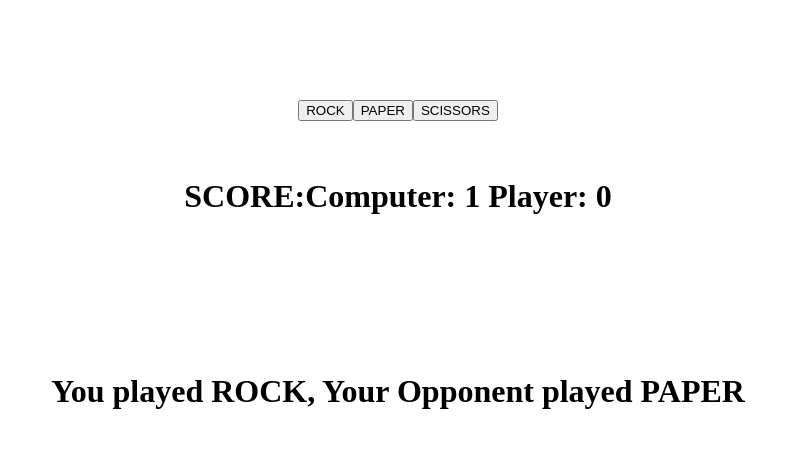
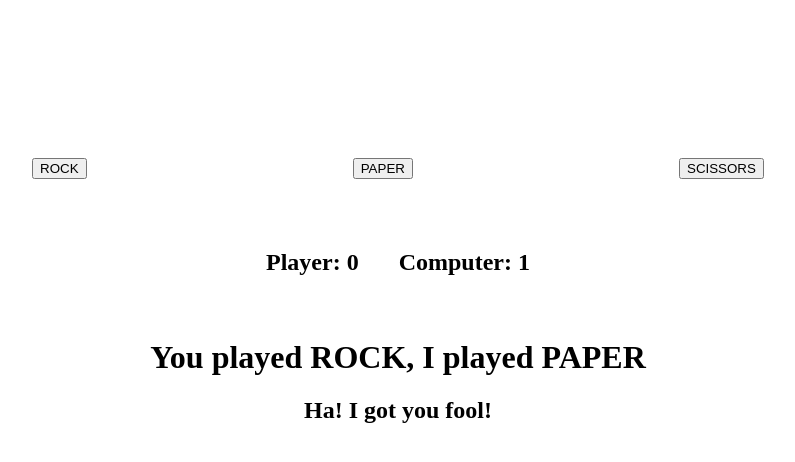
Before and after one commit to orangejamface/rockpaperscissors, a plain HTML site: page rps.html in a window 1280 px wide. Both pictures are taken after a click on the button "ROCK". Shown: the whole page, without its empty margins (242-1037 px from the left). Drawn offline with Linux system fonts and the light colour scheme.

Commit message:
made some formatting changes, added new css, got it ready for further styling and animation

```diff
--- a/java.js
+++ b/java.js
@@ -9,9 +9,11 @@
     return num;
 }
 
-const score = document.querySelector('.score');
+const playScore = document.querySelector('.playScore');
+const comScore = document.querySelector('.comScore');
 const end = document.querySelector('.end');
 const lastPlay = document.querySelector('.lastPlay');
+const message = document.querySelector('.message');
 
 
 const choice = document.querySelectorAll('#selection');
@@ -35,10 +37,11 @@ newGame.addEventListener('click', resetGame); //when new game button is clicked,
 function resetGame() {
     newGame.style.cssText = 'display: none;';
     gameBtns.style.cssText = 'display: flex;';
-    score.textContent = `Computer: ${cScore}
-    Player:  ${pScore}`;
+    playScore.textContent = `Player:  ${pScore}`;
+    comScore.textContent = `Computer:  ${pScore}`;
     end.textContent = '';
     lastPlay.textContent = '';
+    message.textContent = '';
 }
 
 function playRound() {
@@ -57,40 +60,42 @@ function playRound() {
     if  ((playerSelection === 'ROCK' && computerSelection === 'ROCK') ||
         (playerSelection === 'PAPER' && computerSelection === 'PAPER') ||
         (playerSelection === 'SCISSORS' && computerSelection === 'SCISSORS')) {
-    result = 'Its a Draw';
+    result = 'Its a Draw!';
     }
     else if ((playerSelection === 'ROCK' && computerSelection === 'PAPER') ||
             (playerSelection === 'PAPER' && computerSelection === 'SCISSORS') ||
             (playerSelection === 'SCISSORS' && computerSelection === 'ROCK')) {
-    result = 'You Loose!';
+    result = 'Ha! I got you fool!';
     ++cScore;
     }
     else if ((playerSelection === 'ROCK' && computerSelection === 'SCISSORS') ||
         (playerSelection === 'PAPER' && computerSelection === 'ROCK') ||
         (playerSelection === 'SCISSORS' && computerSelection === 'PAPER')) {
-    result = 'You Win!';
+    result = 'You got me there...';
     ++pScore;
     }
     else {
     result = 'invalid entry';
     }
     console.log(result);
-    console.log(`Computer: ${cScore} , Player:  ${pScore}`);
-    score.textContent = ` Computer: ${cScore}
-    Player:  ${pScore}`;
+    console.log(`Player:  ${pScore}`);
+
+    playScore.textContent = `Player:  ${pScore}`;
+    comScore.textContent = `Computer: ${cScore}`;
     lastPlay.textContent = `You played ${playerSelection},
-    Your Opponent played ${computerSelection}`;
+    I played ${computerSelection}`;
+    message.textContent = result;
 
 
     if (cScore === 5){
-        console.log('GAME OVER MAN')
-        end.textContent = 'GAME OVER MAN'
+        console.log('GAME OVER')
+        end.textContent = 'GAME OVER!  Better luck nect time'
         resetButton();
     }
 
     if (pScore === 5 ) {
         console.log('YOU HAVE DEFEATED ME.....WWAAAAAAAaaaaaaa')
-        end.textContent = 'YOU HAVE DEFEATED ME'
+        end.textContent = 'YOU HAVE DEFEATED ME!'
         resetButton();
     }
 
--- a/rps.html
+++ b/rps.html
@@ -7,30 +7,34 @@
     <title>Document</title>
     <link rel="stylesheet" href="style.css">
 </head>
+<body>
+
+<div class="topSpace"></div>
+
 <div class="gameButtons">
     <button id="selection" class="rock">ROCK</button>
     <button id="selection" class="paper">PAPER</button>
     <button id="selection" class="scissors">SCISSORS</button>
 </div>
 
-<br><br>
-
-<div class="scoreboard">
-    <h1>SCORE: </h1>
-    <h1 class="score"></h1>
-</div>
-
-<h1 class="end"></h1>
 <div class="pressToReset">
     <button class="newGame">PLAY AGAIN?</button>
 </div>
 
-<br><br><br><br>
 
+
+<div class="scoreboard">
+    <!-- <h2>SCORE: </h2> -->
+    <h2 class="playScore"></h2>
+    <h2 class="comScore"></h2>
+</div>
+
+<h1 class="end"></h1>
 <h1 class="lastPlay"></h1>
+<h2 class="message"></h2>
 
 <script type="text/javascript" src="java.js"></script>
-<body>
+
 
 </body>
 </html>
--- a/style.css
+++ b/style.css
@@ -1,6 +1,17 @@
+
+.topSpace {
+    height: 150px;
+}
+
 .scoreboard {
     display: flex;
     justify-content: center;
+    margin-top: 50px;
+}
+
+h2      {
+    padding-left: 20px;
+    padding-right: 20px;
 }
 
 .end {
@@ -9,14 +20,22 @@
 
 }
 
-.score {
+.playScore {
 
+}
+
+.comScore   {
+
+}
+
+.message {
+    display: flex;
+    justify-content: center;
 }
 
 .gameButtons {
     display: flex;
-    justify-content: center;
-    margin-top: 100px;
+    justify-content: space-evenly;
 }
 
 .newGame {
```
